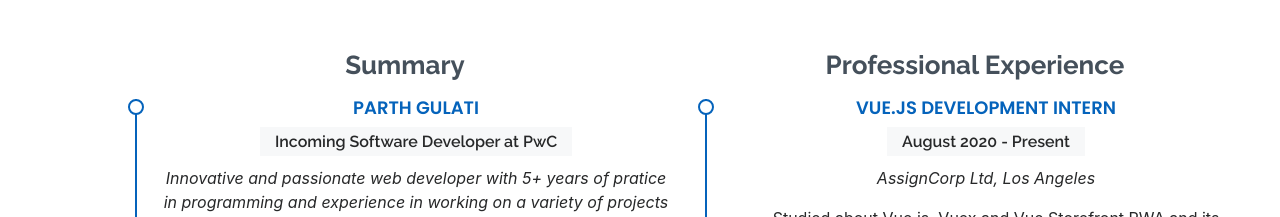
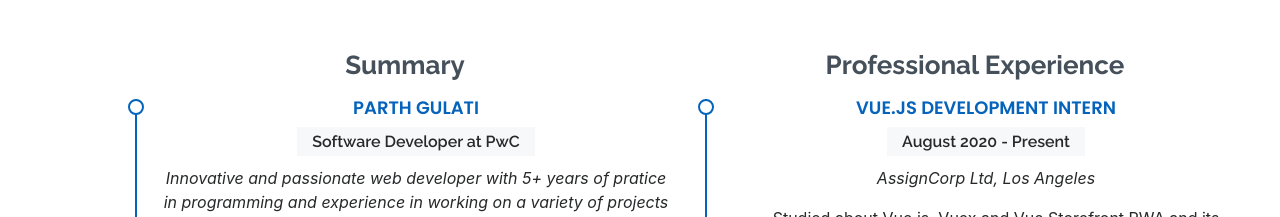
Before and after one commit to parth-gulati/parthgulati, a React (Create React App) app: page / in a window 1280 px wide. Shown: the part 2527-2744 px from the top of the page. Built offline with nearby package versions, Linux system fonts and the light colour scheme.

Commit message:
added changes

```diff
--- a/src/components/main/Resume.js
+++ b/src/components/main/Resume.js
@@ -17,7 +17,7 @@ export default class Resume extends Component {
                 <h3 className="resume-title">Summary</h3>
                 <div className="resume-item pb-0">
                   <h4>{resumeData.name}</h4>
-                  <h5>Incoming Software Developer at PwC</h5>
+                  <h5>Software Developer at PwC</h5>
                   <p>
                     <em>{resumeData.summary}</em>
                   </p>
```
Also changed, not shown: 1 other file (tests, documents, lock files or other folders).
